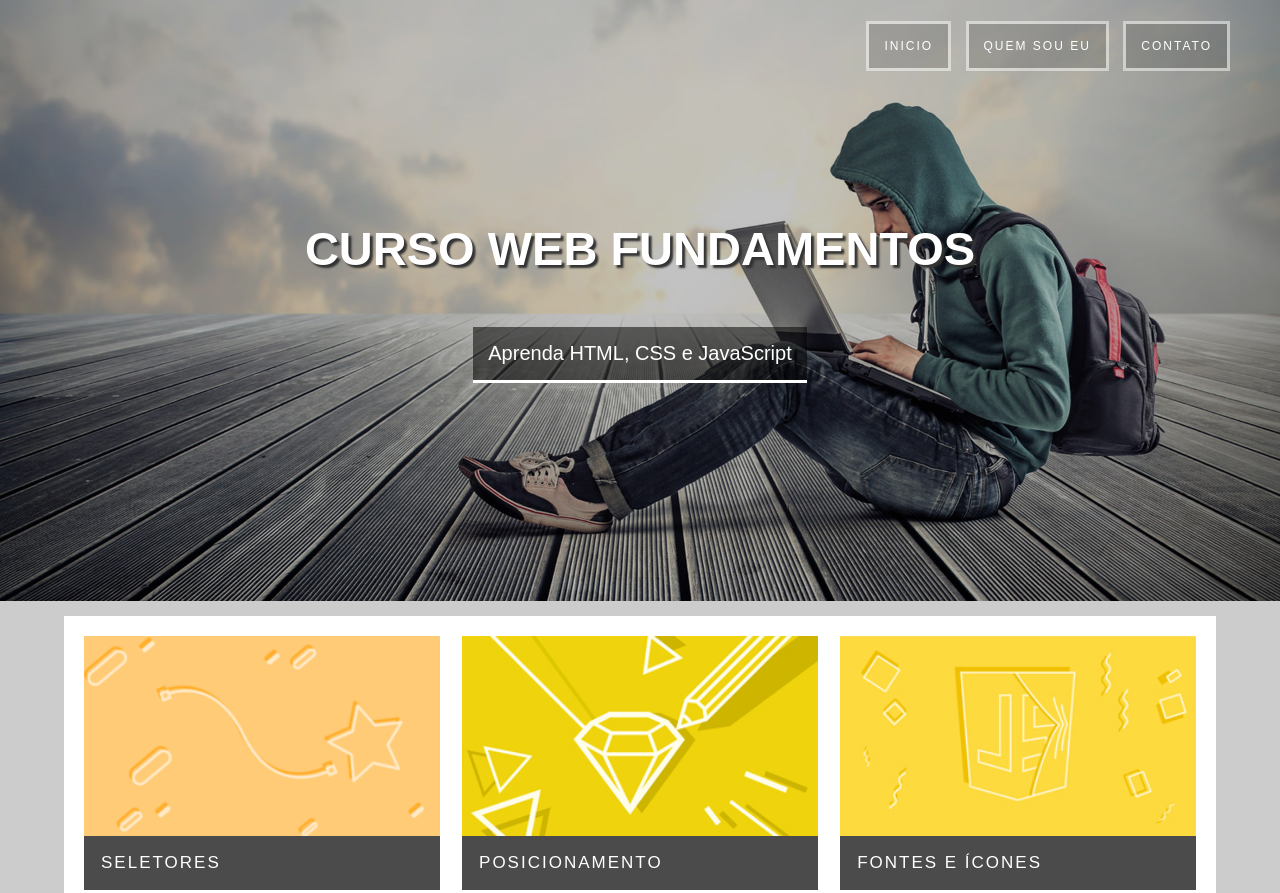
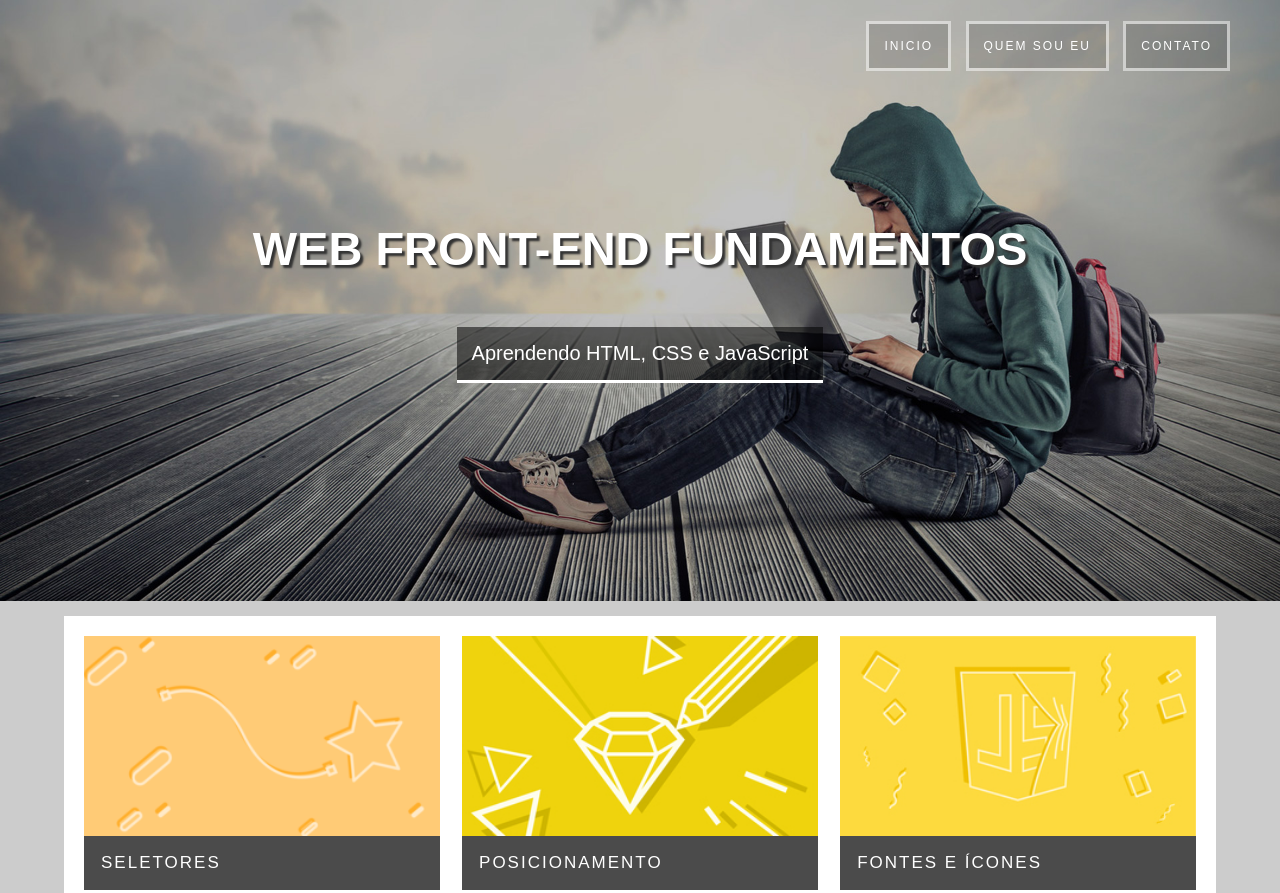
Before and after one commit to FlavioMartinsJr/Layout_basico, a plain HTML site: page index.html in a window 1280 px wide. Shown: the top 893 px of the page. Drawn offline with Linux system fonts and the light colour scheme.

Commit message:
Update index.html

```diff
--- a/index.html
+++ b/index.html
@@ -21,8 +21,8 @@
                 </ul>
             </nav>
             <div class="formato">
-                <h1>Curso Web Fundamentos</h1>
-                <p>Aprenda HTML, CSS e JavaScript</p>
+                <h1>Web Front-end Fundamentos</h1>
+                <p>Aprendendo HTML, CSS e JavaScript</p>
             </div>
         </header>
         <!-- fim da primeira parte da pagina -->
```
